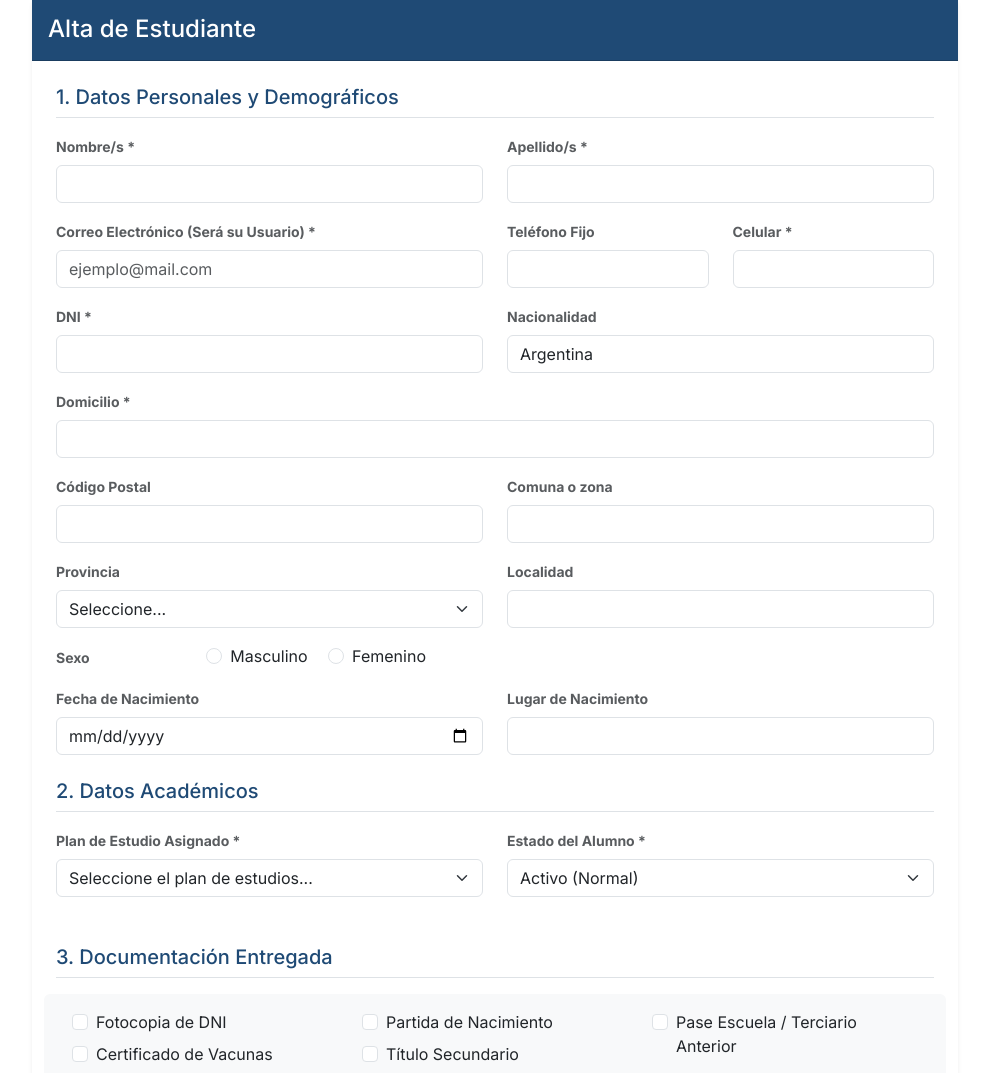
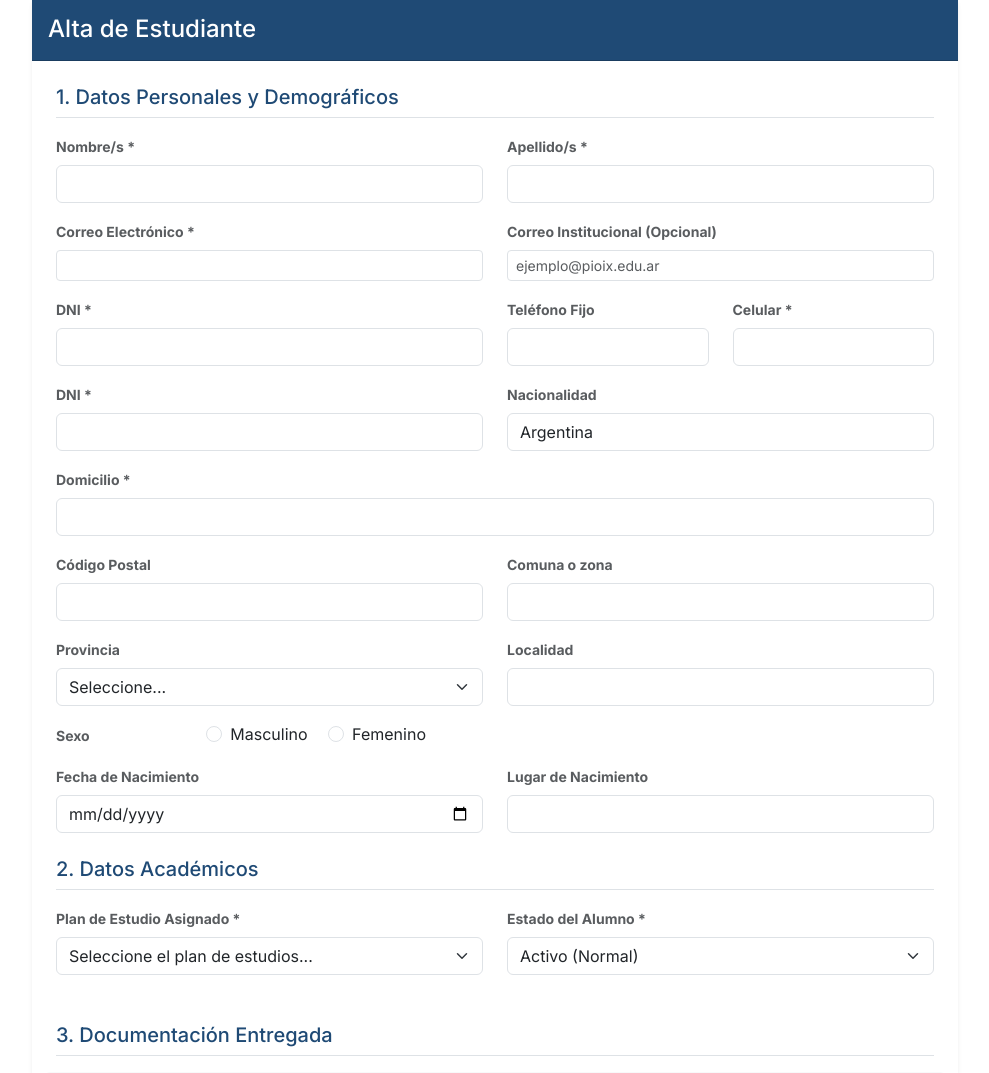
Before and after one commit to lucianonahuelrusso1991/SIGEET, a Django app: page /alumnos/nuevo/ in a window 1280 px wide. Shown: the part 157-1230 px from the top of the page, without its empty margins (145-1134 px from the left). Run offline with Django 5.2, Linux system fonts and the light colour scheme; a user stored in the database is signed in; data comes from the database, SQL or seed files in the repository; both versions use the stored data as it was after the commit; data that the repository does not hold is empty; some libraries are stand-ins or nearby versions.

Commit message:
Agrega correo institucional a alumno y corrige etiquetas

```diff
--- a/gestion/models.py
+++ b/gestion/models.py
@@ -58,7 +58,8 @@ class Alumno(models.Model):
     telefono = models.CharField(max_length=20, blank=True, null=True, verbose_name="Teléfono Fijo")
     celular = models.CharField(max_length=20, blank=True, null=True, verbose_name="Celular")
     direccion = models.CharField(max_length=200, blank=True, null=True, verbose_name="Dirección")
-    email = models.EmailField(blank=True, null=True)
+    email = models.EmailField(blank=True, null=True, verbose_name="Correo Electrónico Personal")
+    correo_institucional = models.EmailField(blank=True, null=True, verbose_name="Correo Institucional")
 
     nacionalidad = models.CharField(max_length=100, default='Argentina')
     codigo_postal = models.CharField(max_length=20, blank=True, null=True)
--- a/gestion/templates/gestion/alta_alumno.html
+++ b/gestion/templates/gestion/alta_alumno.html
@@ -32,8 +32,19 @@
 
                 <div class="row mb-3">
                     <div class="col-md-6">
-                        <label class="form-label text-muted small fw-bold">Correo Electrónico (Será su Usuario) *</label>
-                        <input type="email" name="email" class="form-control" placeholder="ejemplo@mail.com" required>
+                        <label class="form-label text-muted small fw-bold">Correo Electrónico *</label>
+                        <input type="email" name="email" class="form-control form-control-sm" required>
+                    </div>
+                    <div class="col-md-6">
+                        <label class="form-label text-muted small fw-bold">Correo Institucional (Opcional)</label>
+                        <input type="email" name="correo_institucional" class="form-control form-control-sm" placeholder="ejemplo@pioix.edu.ar">
+                    </div>
+                </div>
+
+                <div class="row mb-3">
+                    <div class="col-md-6">
+                        <label class="form-label text-muted small fw-bold">DNI *</label>
+                        <input type="text" name="dni" class="form-control" required>
                     </div>
                     <div class="col-md-3">
                         <label class="form-label text-muted small fw-bold">Teléfono Fijo</label>
--- a/gestion/views.py
+++ b/gestion/views.py
@@ -163,6 +163,7 @@ def alta_alumno(request):
 
             Alumno.objects.create(
                 usuario=usuario, dni=dni, email=email, nombre=nombre, apellido=apellido,
+                correo_institucional=request.POST.get('correo_institucional'),
                 fecha_nacimiento=request.POST.get('fecha_nacimiento'),
                 telefono=request.POST.get('telefono'),
                 celular=request.POST.get('celular'),
@@ -317,6 +318,8 @@ def editar_alumno(request, alumno_id):
         alumno.dni = dni
         alumno.nombre = request.POST.get('nombre')
         alumno.apellido = request.POST.get('apellido')
+        alumno.email = email
+        alumno.correo_institucional = request.POST.get('correo_institucional')
 
         fecha_nac = request.POST.get('fecha_nacimiento')
         if fecha_nac:
```
Also changed, not shown: gestion/templates/gestion/editar_alumno.html (+15 -8 lines), db.sqlite3, gestion/migrations/0027_alumno_correo_institucional_alter_alumno_email.py (added).
